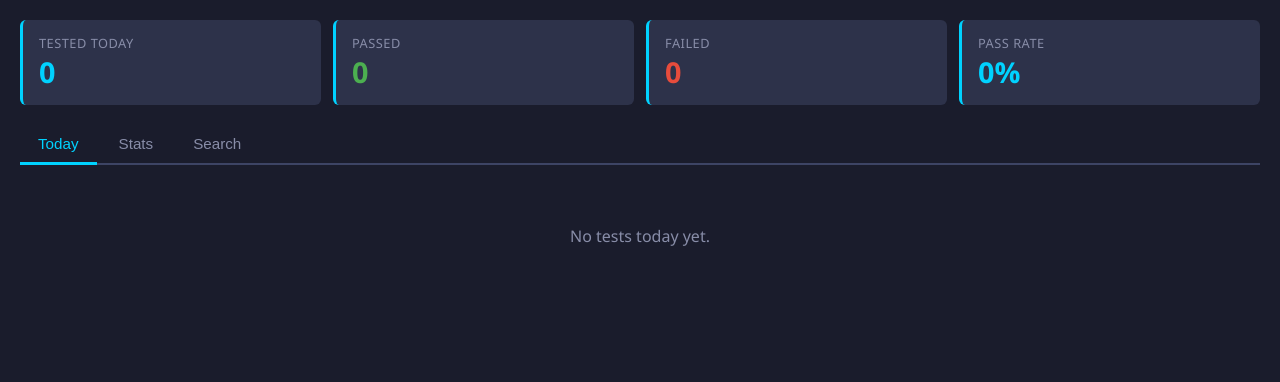
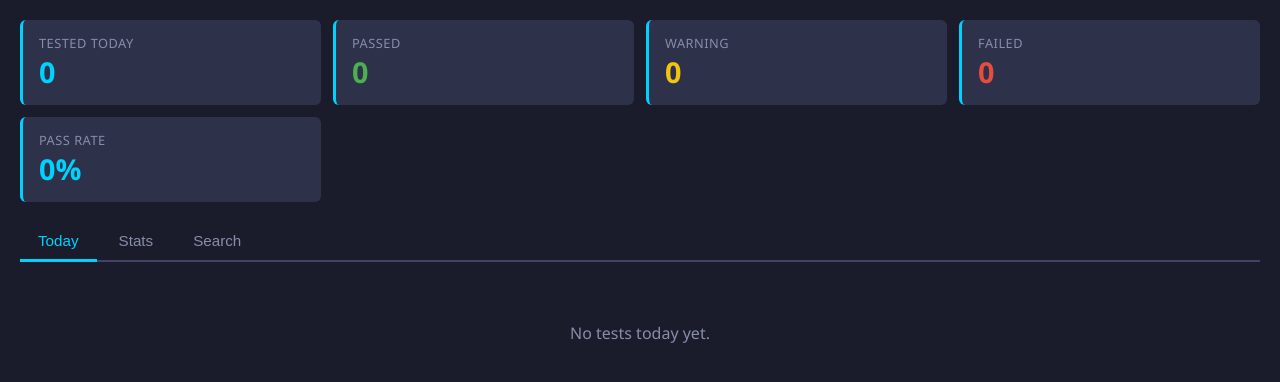
Before and after one commit to herbertliu2019/CearTrack, a Flask app: page /laptop/ in a window 1280 px wide. Shown: the part 68-450 px from the top of the page. Run offline with Flask 3, Linux system fonts and the light colour scheme; data that the repository does not hold is empty; parts of the project's set-up code (start-up, migrations or seed data) failed here and were passed over.

Commit message:
overall WARNING state: script + dashboard support
laptop_test.sh
- OVERALL now emits WARNING when any item is WARN/WARNING but no FAIL.
  Logic: FAIL > WARNING > PASS (was binary FAIL/PASS).

dashboard.css
- Add .result-card.warning (yellow top border) and .badge.warning styles
  so WARNING cards render with the same yellow colour as warn status dots.

module.html
- Today's stats strip: add Warning count card (yellow).
- Stats tab summary: add Warned count card alongside Passed/Failed.

module.py
- api_stats: return warning count alongside pass/fail.
- api_stats_range: compute warned separately; pass "warned" to response
  so the Stats tab can display it.

Co-Authored-By: Claude Opus 4.7 <noreply@anthropic.com>

```diff
--- a/monitorcentor/modules/laptop/module.py
+++ b/monitorcentor/modules/laptop/module.py
@@ -173,10 +173,12 @@ def api_stats():
     records = storage.read_latest(_module.name)
     total = len(records)
     pass_count = sum(1 for r in records if r.get("overall_result") == "PASS")
+    warn_count = sum(1 for r in records if r.get("overall_result") == "WARNING")
     fail_count = sum(1 for r in records if r.get("overall_result") == "FAIL")
     return jsonify({
         "total_today": total,
         "pass": pass_count,
+        "warning": warn_count,
         "fail": fail_count,
         "pass_rate": round(pass_count / total * 100, 1) if total else 0,
     })
@@ -236,8 +238,9 @@ def api_stats_range():
         current += timedelta(days=1)
 
     total = len(records)
-    passed = sum(1 for r in records if r.get("overall_result") == "PASS")
-    failed = total - passed
+    passed  = sum(1 for r in records if r.get("overall_result") == "PASS")
+    warned  = sum(1 for r in records if r.get("overall_result") == "WARNING")
+    failed  = sum(1 for r in records if r.get("overall_result") == "FAIL")
 
     brands: dict[str, int] = {}
     for r in records:
@@ -297,6 +300,7 @@ def api_stats_range():
         "date_to":      str(date_to),
         "total":        total,
         "passed":       passed,
+        "warned":       warned,
         "failed":       failed,
         "pass_rate":    round(passed / total * 100, 1) if total else 0,
         "brands":       brands_sorted,
--- a/monitorcentor/modules/laptop/templates/module.html
+++ b/monitorcentor/modules/laptop/templates/module.html
@@ -14,6 +14,10 @@
     <div class="stat-card">
       <div class="stat-label">Passed</div>
       <div class="stat-value" x-text="stats.pass ?? 0" style="color: var(--pass)"></div>
+    </div>
+    <div class="stat-card">
+      <div class="stat-label">Warning</div>
+      <div class="stat-value" x-text="stats.warning ?? 0" style="color: var(--warn)"></div>
     </div>
     <div class="stat-card">
       <div class="stat-label">Failed</div>
@@ -154,6 +158,10 @@
         <div class="stat-value" style="color:var(--pass)" x-text="statsData?.passed ?? 0"></div>
       </div>
       <div class="stat-card">
+        <div class="stat-label">Warning</div>
+        <div class="stat-value" style="color:var(--warn)" x-text="statsData?.warned ?? 0"></div>
+      </div>
+      <div class="stat-card">
         <div class="stat-label">Failed</div>
         <div class="stat-value" style="color:var(--fail)" x-text="statsData?.failed ?? 0"></div>
       </div>
--- a/monitorcentor/static/css/dashboard.css
+++ b/monitorcentor/static/css/dashboard.css
@@ -103,8 +103,9 @@ main { max-width: 1800px; margin: 0 auto; }
   transition: transform 0.15s;
   border-top: 4px solid var(--border);
 }
-.result-card.pass { border-top-color: var(--pass); }
-.result-card.fail { border-top-color: var(--fail); }
+.result-card.pass    { border-top-color: var(--pass); }
+.result-card.fail    { border-top-color: var(--fail); }
+.result-card.warning { border-top-color: var(--warn); }
 
 .card-summary { cursor: pointer; }
 .card-summary:hover { background: rgba(255,255,255,0.02); }
@@ -125,8 +126,9 @@ main { max-width: 1800px; margin: 0 auto; }
   font-weight: 600;
   letter-spacing: 0.05em;
 }
-.badge.pass { background: rgba(76,175,80,0.2); color: var(--pass); }
-.badge.fail { background: rgba(231,76,60,0.2); color: var(--fail); }
+.badge.pass    { background: rgba(76,175,80,0.2);  color: var(--pass); }
+.badge.fail    { background: rgba(231,76,60,0.2);  color: var(--fail); }
+.badge.warning { background: rgba(241,196,15,0.2); color: var(--warn); }
 
 .card-body { padding: 10px 16px; border-top: 1px solid var(--border); }
 .card-spec { color: var(--text-secondary); font-size: 0.85em; margin: 2px 0; }
```
Also changed, not shown: 1 other file.
